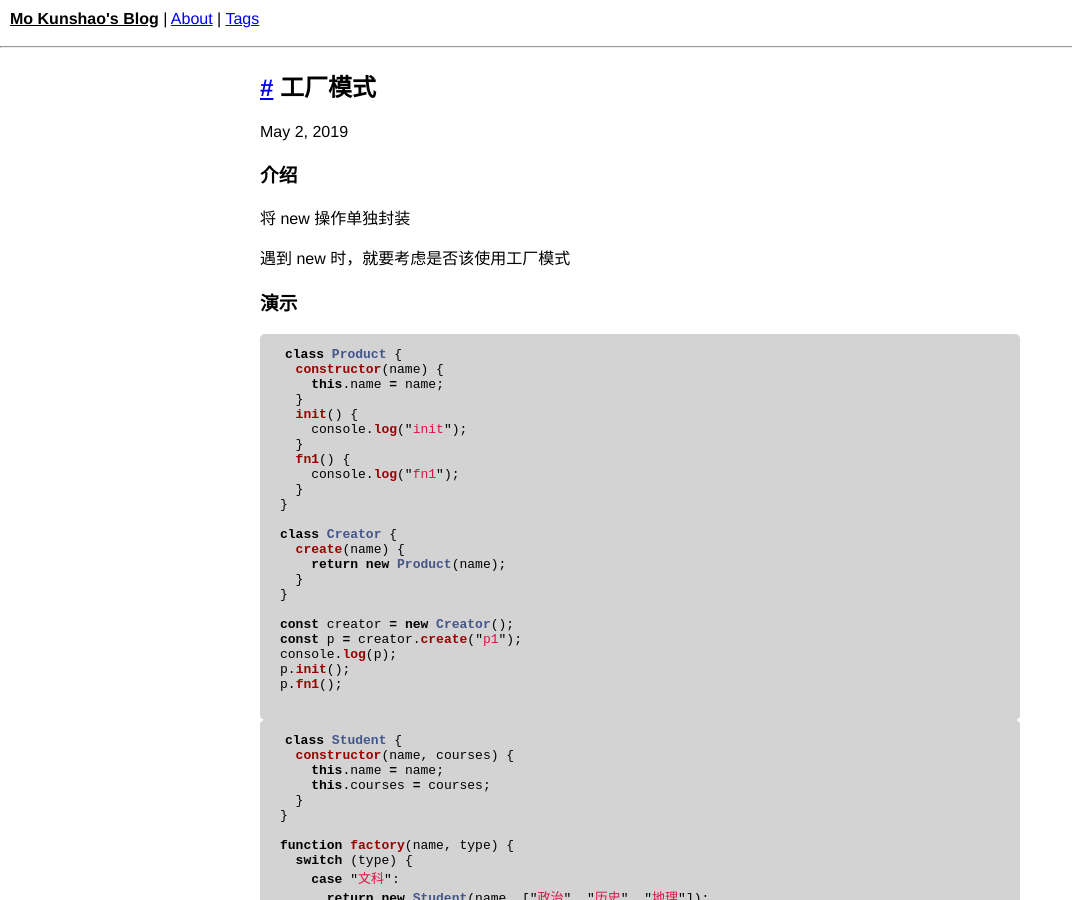
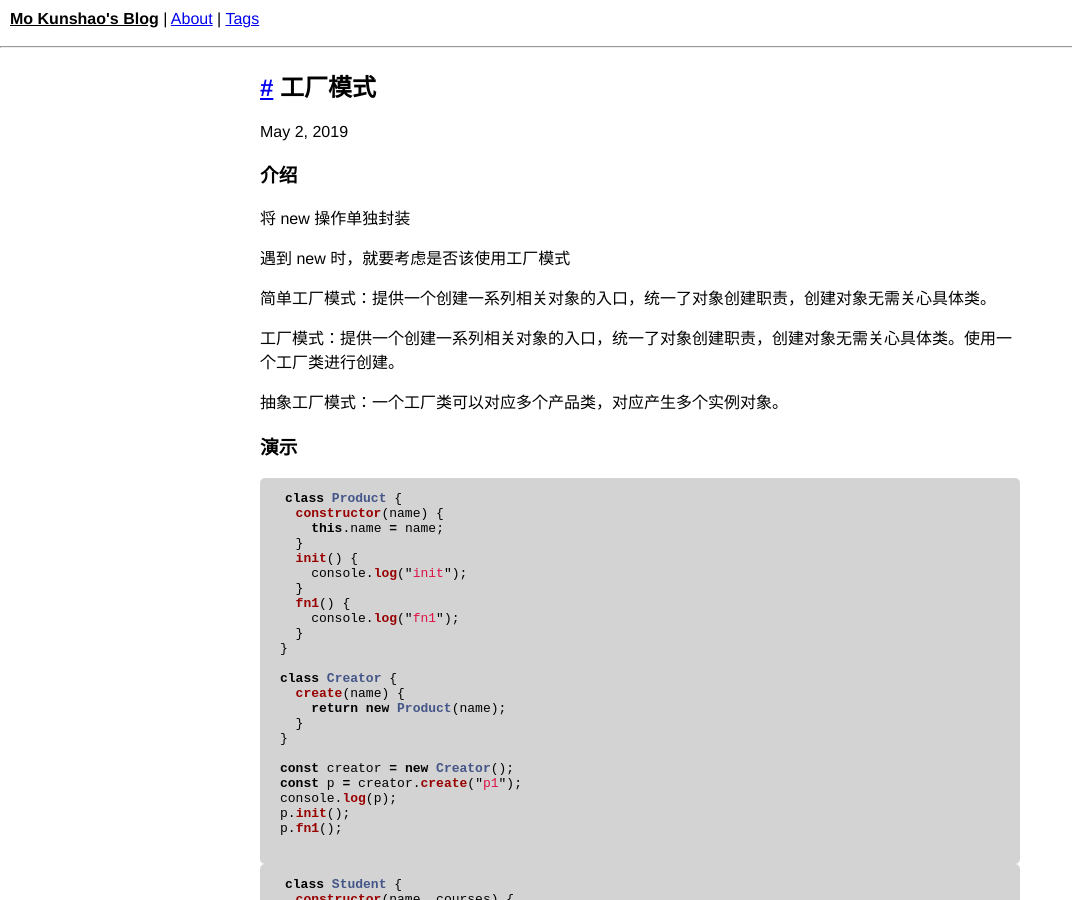
Before and after one commit to mokunshao/mokunshao.github.io, a Jekyll site: the page built from _posts/2019-05-02-factory-pattern.md, in a window 1280 px wide and 900 px high. Shown: the whole window, without its empty margins (0-1072 px from the left). Built offline with Jekyll 4.4.1, drawn with Linux system fonts in a browser that asks for light colours; our own code applies the rules of GitHub Pages for plain Markdown files.

Commit message:
Update 2019-05-02-factory-pattern.md

```diff
--- a/_posts/2019-05-02-factory-pattern.md
+++ b/_posts/2019-05-02-factory-pattern.md
@@ -7,6 +7,12 @@ title: 工厂模式
 将 new 操作单独封装
 
 遇到 new 时，就要考虑是否该使用工厂模式
+
+简单工厂模式：提供一个创建一系列相关对象的入口，统一了对象创建职责，创建对象无需关心具体类。
+
+工厂模式：提供一个创建一系列相关对象的入口，统一了对象创建职责，创建对象无需关心具体类。使用一个工厂类进行创建。
+
+抽象工厂模式：一个工厂类可以对应多个产品类，对应产生多个实例对象。
 
 ### 演示
 
```
